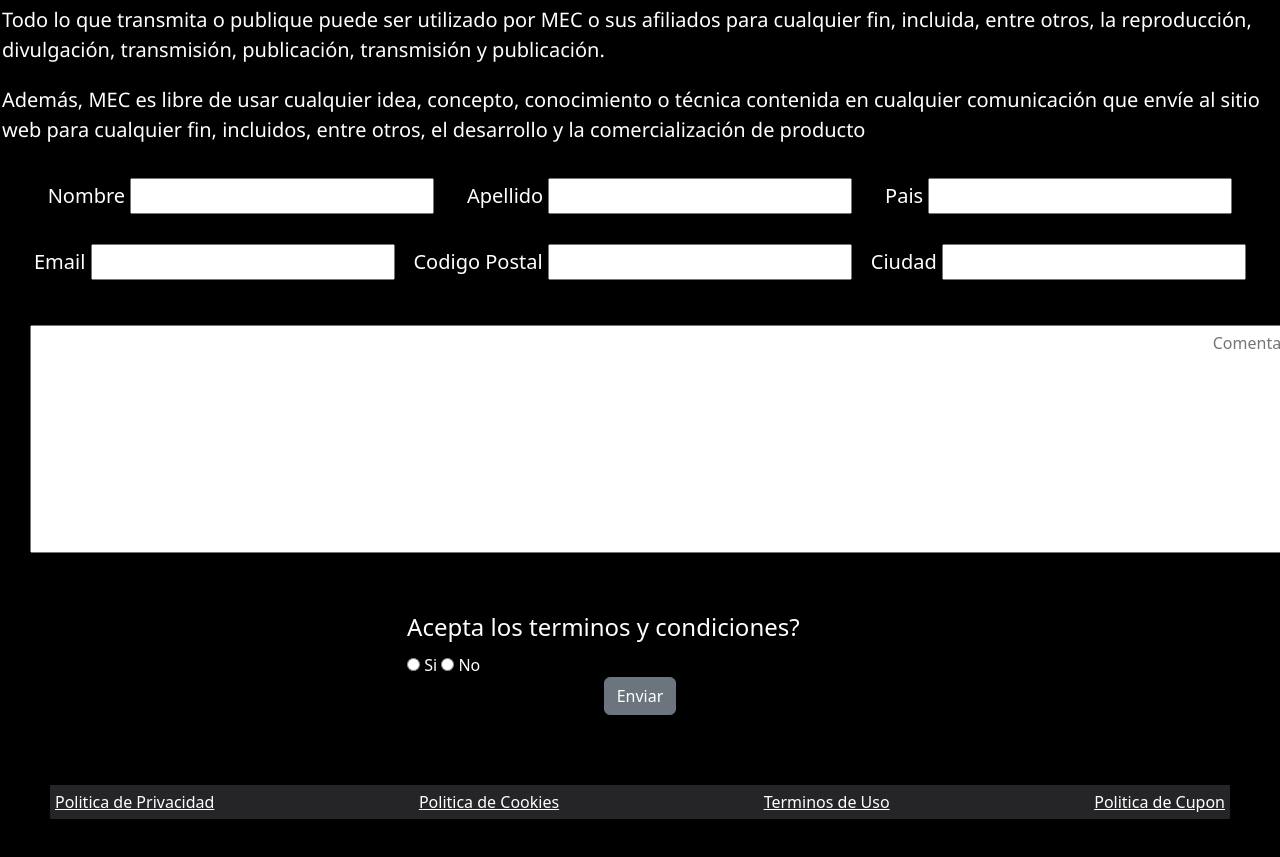
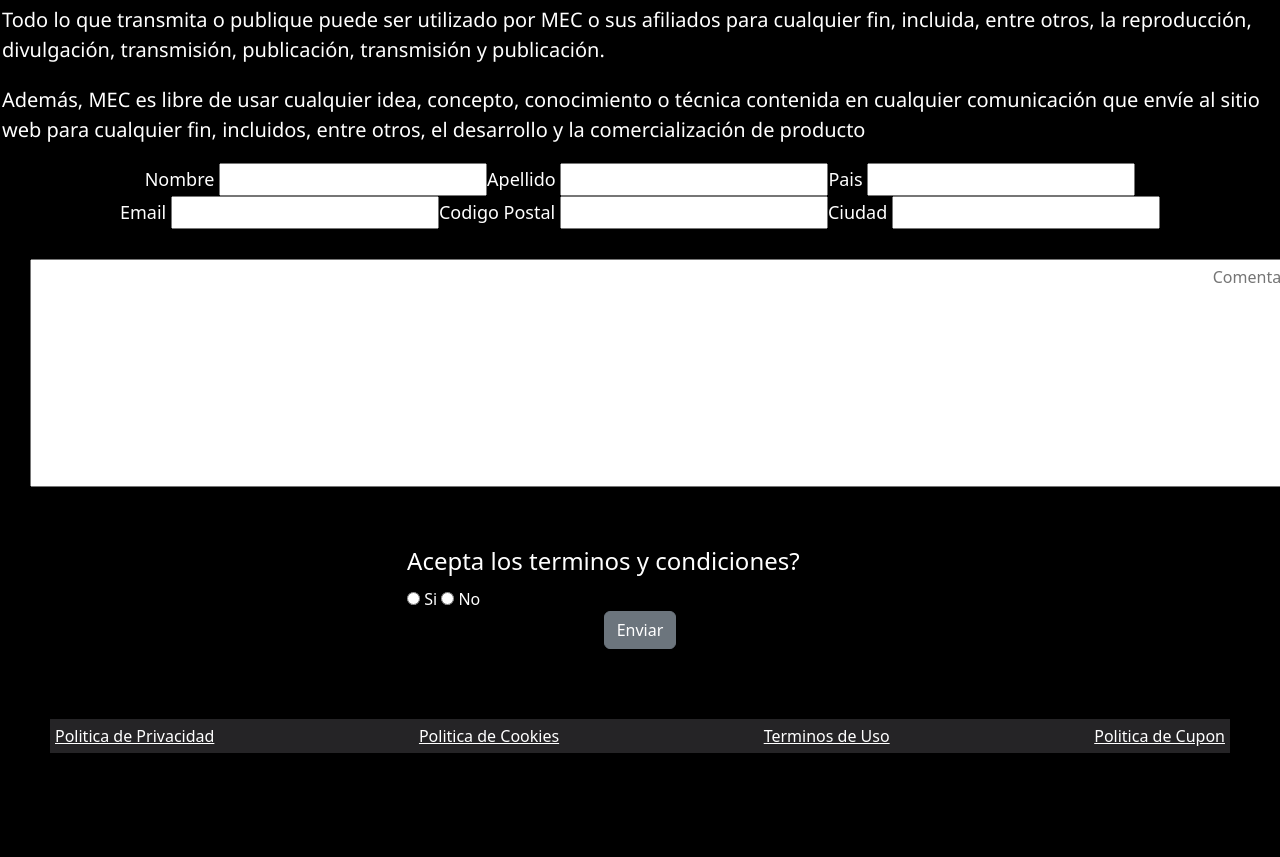
Before and after one commit to Hernanssg/ProyectoFinal, a plain HTML site: page secciones/contactos.html in a window 1280 px wide. Shown: the part 873-1730 px from the top of the page. After the commit the page ends 1676 px from the top, so only its background shows below. Drawn offline with nearby package versions, Linux system fonts and the light colour scheme.

Commit message:
Pre-Entrega2

```diff
--- a/css/style.css
+++ b/css/style.css
@@ -156,13 +156,15 @@
 }
 
 .formulario {
+    margin: 0;
+    padding: 0;
     color: white;
-    padding: 15px;
     display: flex;
-    align-items: center;
-    justify-content: space-evenly;
-    font-size: 20px;
+    font-size: 18px;
+    flex-direction: row;
+    justify-content: center;
 }
+
 
 .condiciones{
 display: flex;
```
